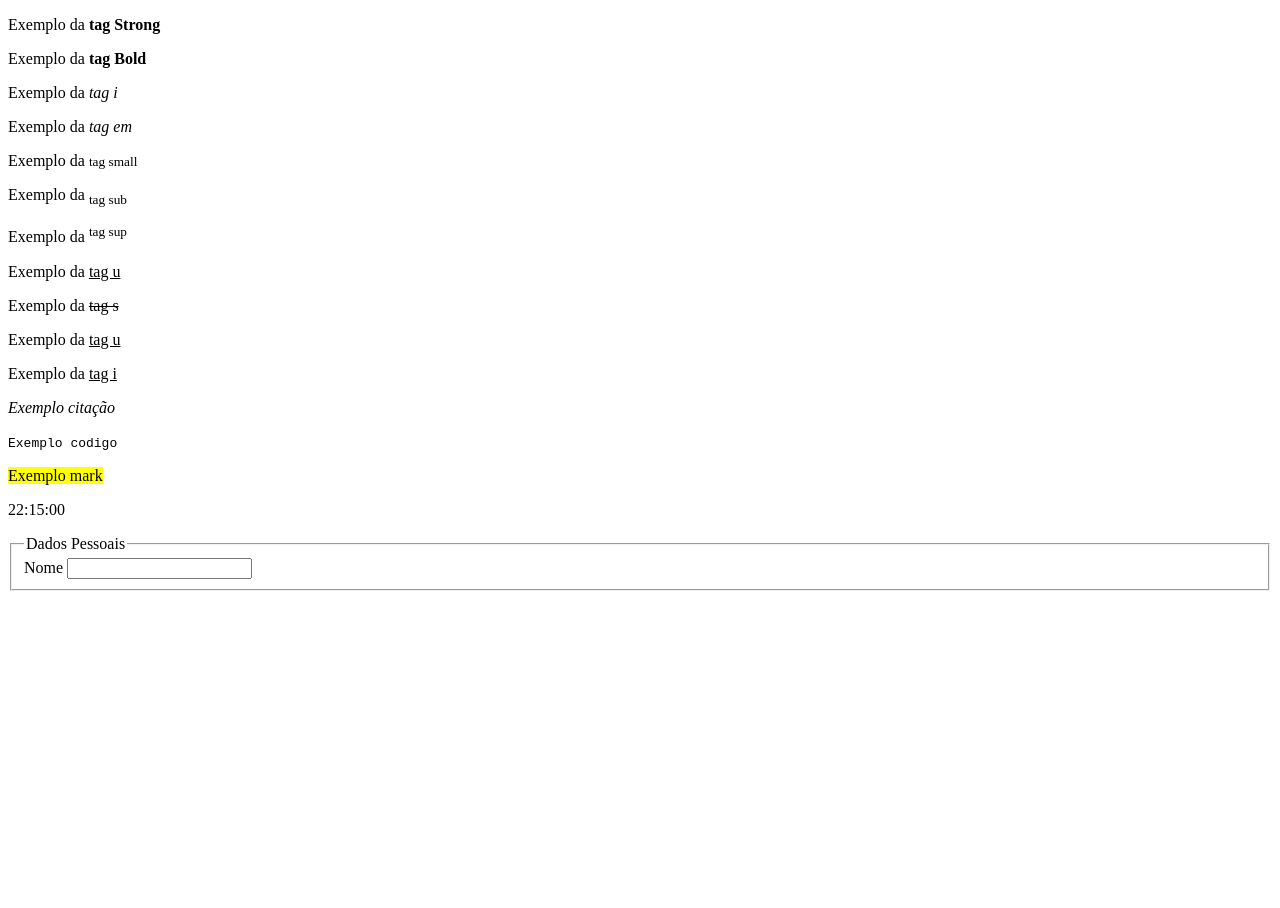
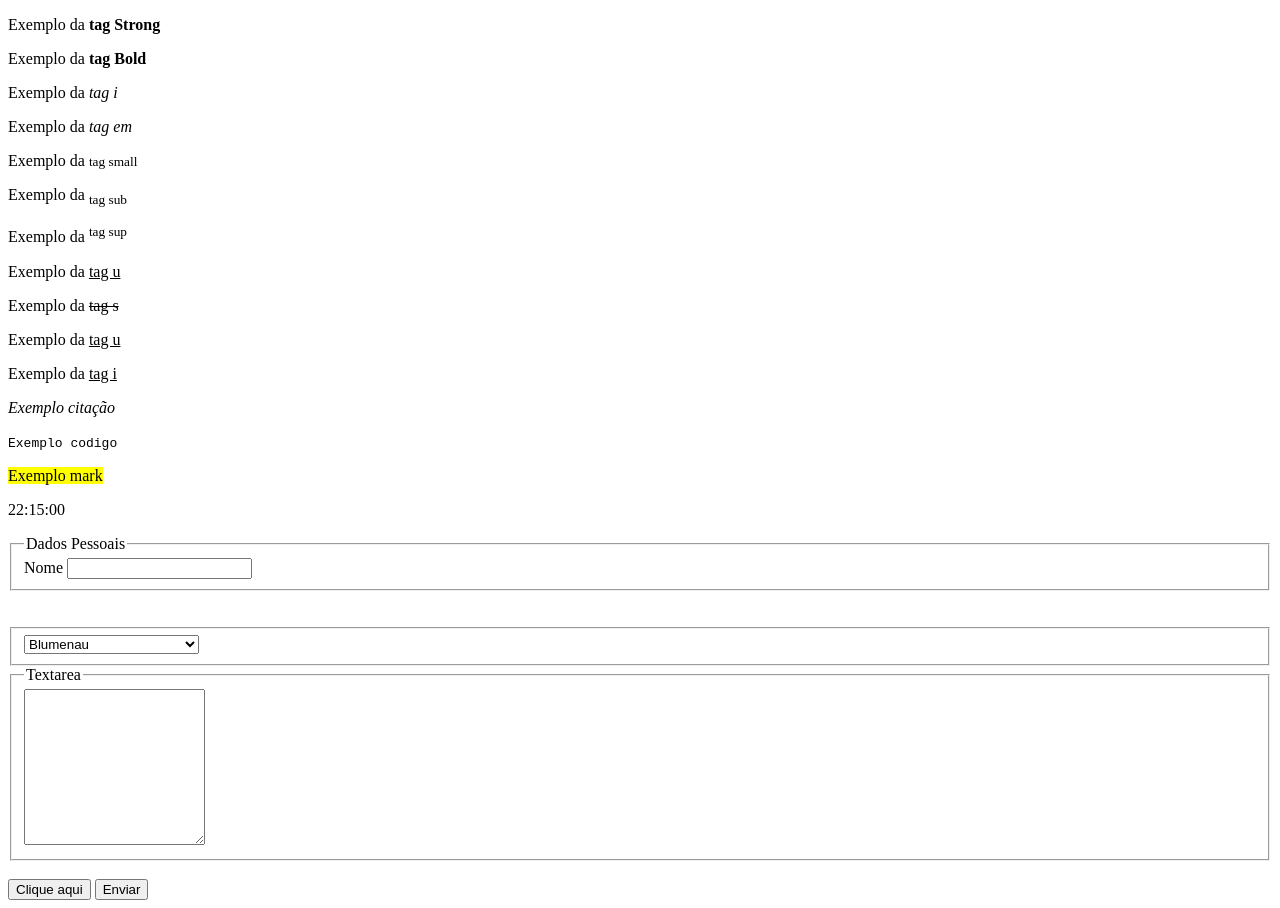
Before and after one commit to tscamargo/apex-formacao-fe, a plain HTML site: page aula 2/estilizacao.html in a window 1280 px wide. Before the commit the page ends 800 px from the top, so only its background shows below. Drawn offline with Linux system fonts and the light colour scheme.

Commit message:
meio aula 2

```diff
--- a/aula 2/estilizacao.html
+++ b/aula 2/estilizacao.html
@@ -40,15 +40,54 @@
     <p><time>22:15:00</time></p>
 
 
-    <form action="salvar" method="POST">
+    <form action="#" method="POST">
 
         <fieldset>
+
             <legend>Dados Pessoais</legend>
             <label>Nome</label>
             <input type="text">
+
+        </fieldset>
+        <br/>
+        <br/>
+        <fieldset>
+            <select>
+                <optgroup label="Santa Catarina">
+                    <option value="Blumenau" label="Blumenau"></option>
+                    <option value="Florianópolis" label="Florianópolis"></option>
+                    <option value="Criciúma" label="Criciúma"></option>
+                    <option value="Lages" label="Lages"></option>
+                </optgroup>
+
+                <optgroup label="Rio Grande do Sul">
+                        <option value="Porto Alegre" label="Porto Alegre"></option>
+                        <option value="Canos" label="Canos"></option>
+                        <option value="Guaíba" label="Guaíba"></option>
+                        <option value="Santana do Livramento" label="Santana do Livramento"></option>
+                    </optgroup>
+
+            </select>
+
+        </fieldset>
+        <fieldset>
+
+            <legend>Textarea</legend>
+            <textarea cols="20" rows="10"></textarea>
         </fieldset>
 
+
+        <br/>
+        <button type="button" onclick="alert('Bem Vindo')">Clique aqui</button>
+        <button type="submit">Enviar</button>
     </form>
+
+
+
+
+
+
+
 
 
 </body>
```
